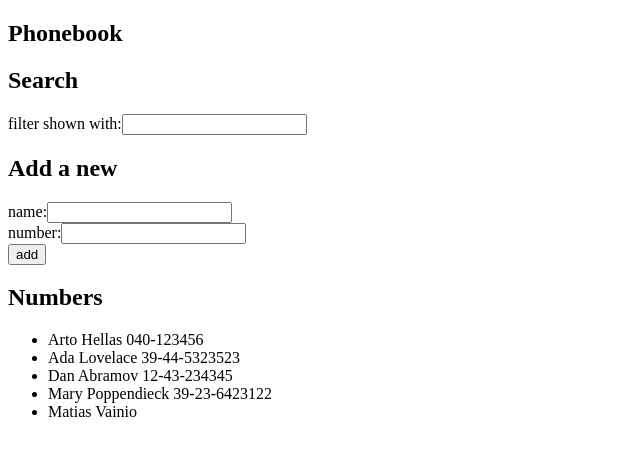
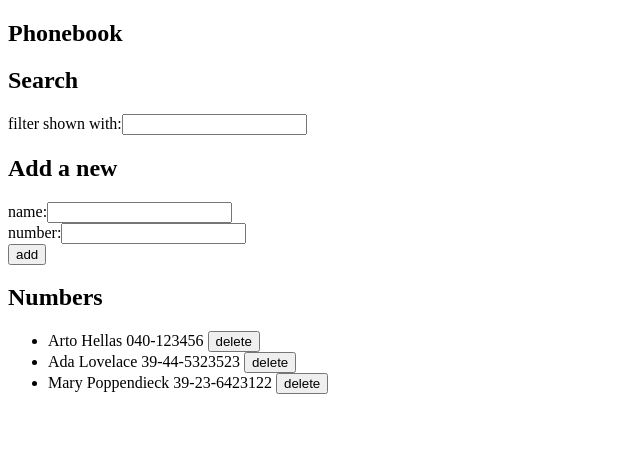
Before and after one commit to matiasvainio/full-stack-open, a React (Create React App) app in the folder osa_2/puhelinluettelo/: page / in a window 1280 px wide. Shown: the top 456 px of the page, without its empty margins (0-640 px from the left). Built offline with nearby package versions, Linux system fonts and the light colour scheme; data requests are answered from the project's data file.

Commit message:
puhelinluettelo step9 done

```diff
--- a/osa_2/puhelinluettelo/db.json
+++ b/osa_2/puhelinluettelo/db.json
@@ -11,19 +11,9 @@
       "id": 2
     },
     {
-      "name": "Dan Abramov",
-      "number": "12-43-234345",
-      "id": 3
-    },
-    {
       "name": "Mary Poppendieck",
       "number": "39-23-6423122",
       "id": 4
-    },
-    {
-      "name": "Matias",
-      "number": "Vainio",
-      "id": 5
     }
   ]
 }
--- a/osa_2/puhelinluettelo/src/App.js
+++ b/osa_2/puhelinluettelo/src/App.js
@@ -52,6 +52,14 @@ const App = () => {
         return persons.filter((person) => person.name.includes(f));
     };
 
+    const deletePerson = (id) => {
+        personService.remove(id).then(() => {
+            personService.getAll().then((returnedPersons) => {
+                setPersons(returnedPersons);
+            });
+        });
+    };
+
     return (
         <div>
             <h2>Phonebook</h2>
@@ -72,7 +80,7 @@ const App = () => {
                 </div>
             </form>
             <h2>Numbers</h2>
-            <Person persons={persons} />
+            <Person persons={persons} deletePerson={deletePerson} />
         </div>
     );
 };
--- a/osa_2/puhelinluettelo/src/components/Person.js
+++ b/osa_2/puhelinluettelo/src/components/Person.js
@@ -2,12 +2,16 @@ import React from "react";
 
 const Person = (props) => {
     const persons = props.persons;
+    const deletePerson = props.deletePerson;
     return (
         <ul>
             {persons.map((person, i) => {
                 return (
                     <li key={i}>
-                        {person.name} {person.number}
+                        {person.name} {person.number}{" "}
+                        <button onClick={() => deletePerson(person.id)}>
+                            delete
+                        </button>
                     </li>
                 );
             })}
--- a/osa_2/puhelinluettelo/src/services/persons.js
+++ b/osa_2/puhelinluettelo/src/services/persons.js
@@ -11,4 +11,9 @@ const create = (newObject) => {
     return request.then((response) => response.data);
 };
 
-export default { getAll, create };
+const remove = (id) => {
+    const request = axios.delete(`${baseUrl}/${id}`);
+    return request.then((response) => response.data);
+};
+
+export default { getAll, create, remove };
```
